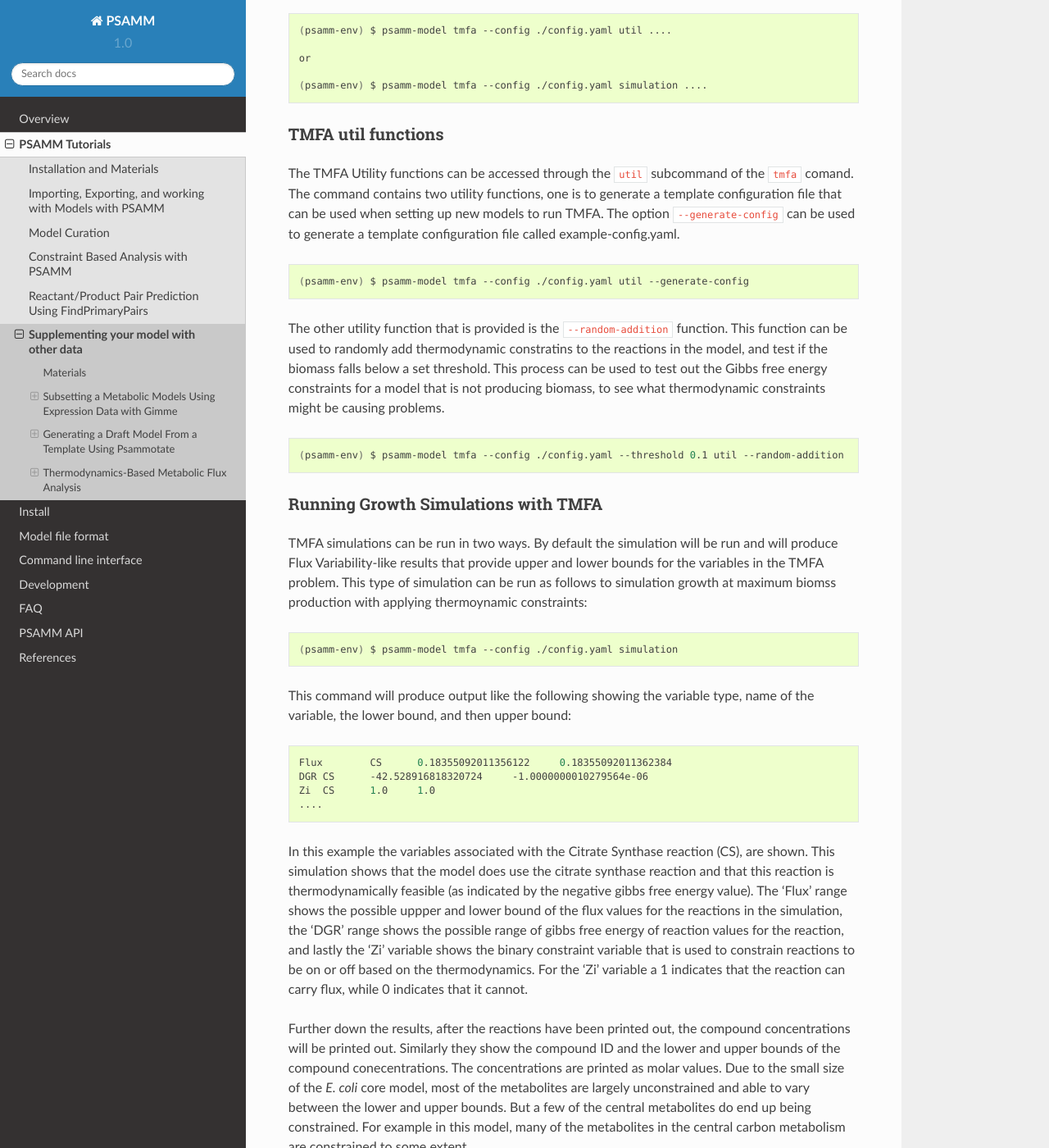
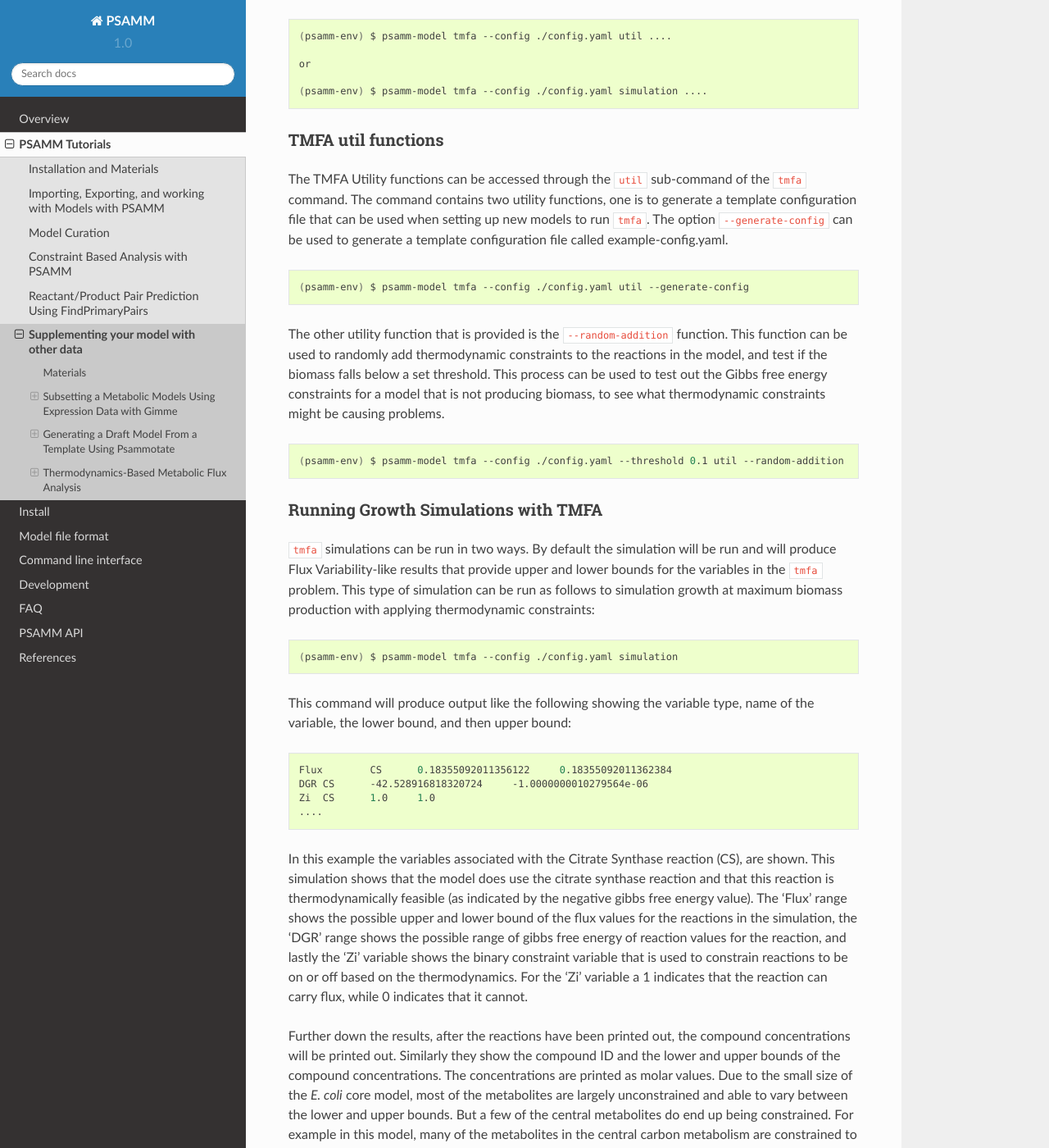
Before and after one commit to zhanglab/psamm, a Sphinx documentation site: the page built from docs/tutorial/applying_supplemental_data.rst, in a window 1280 px wide and 1400 px high, scrolled down 5742 px. Shown: the whole window at 82% size. Built offline with Sphinx 7.4.7 and the Read the Docs theme 2.0.0, drawn with Linux system fonts in a browser that asks for light colours; some of the changed text lies outside the part shown.

Commit message:
Edits and revisions to TMFA, PSAMMotate, GIMME docs

```diff
--- a/docs/tutorial/applying_supplemental_data.rst
+++ b/docs/tutorial/applying_supplemental_data.rst
@@ -5,7 +5,7 @@
 as the utilization of gene expression data to subset a model into "active"
 reactions, the use of a template model to generate a draft model based on
 reciprocal best hits, or the application of thermodynamic properties to further
-constrain modeling results through the gimme, psammotate, and TMFA.
+constrain modeling results through the ``gimme``, ``psammotate``, and ``TMFA``.
 
 .. contents::
    :depth: 1
@@ -15,8 +15,8 @@
 ---------
 
 The materials used in the part of the tutorial can be found in the `tutorial-part-X`
-directory in the psamm-tutorial repository. The previously used E coli model will
-be reused here in order to demonstrate the use of the psammotate and gimme functions,
+directory in the psamm-tutorial repository. The previously used *E. coli* model will
+be reused here in order to demonstrate the use of the ``psammotate`` and ``gimme`` functions,
 which will be located in the ``tutorial-part-X/E_coli_yaml/`` directory. There
 will also be a ``tutorial-part-X/gimme``, ``tutorial-part-X/psammotate``, and
 ``tutorial-part-X/TMFA`` directories that contain the required materials for each
@@ -44,7 +44,7 @@
 gene, such as transcripts per million (TPM) or Reads Per Kilobase of transcript,
 per Million mapped reads (RPKM). For the purposes of this tutorial, expression
 data has been mocked up by randomly generating expression numbers for genes in
-the E coli model.
+the *E. coli* model.
 
 Basic use of the ``Gimme`` command
 ~~~~~~~~~~~~~~~~~~~~~~~~~~~~~~~~~~~
@@ -141,7 +141,7 @@
 Basic use of the ``psammotate`` command
 ~~~~~~~~~~~~~~~~~~~~~~~~~~~~~~~~~~~~~~~~
 
-To run psammotate, you must specify the file containing the gene mapping between the
+To run ``psammotate``, you must specify the file containing the gene mapping between the
 template and the target model. Additionally, you must specify which columns contain
 the genes from the template model and which contain the genes from the target,
 or draft model, genes. This will by default generate a new reactions file called
@@ -230,7 +230,7 @@
 
   (psamm-env) $ psamm-model tmfa --config ./config.yaml ....
 
-This option allows for tmfa to be set up and run without having to specify
+This option allows for ``tmfa`` to be set up and run without having to specify
 paths to multiple files on the command line every time.
 
 
@@ -242,7 +242,7 @@
 
 The first of these options is the ``--threshold`` option. This can be used to
 specify a value that the biomass flux will be fixed at during the ``tmfa``
-simulations. For example to run a tmfa simulation where the biomass flux is
+simulations. For example to run a ``tmfa`` simulation where the biomass flux is
 fixed at 0.5, you can use the following command:
 
 .. code-block:: shell
@@ -271,7 +271,7 @@
 
 
 The last general option for the ``tmfa`` command is the ``--hamilton`` option.
-This option allows the user to run TMFA with a slightly modified version of the
+This option allows the user to run ``tmfa`` with a slightly modified version of the
 algorithm that makes all reactions reversible, and only constraints the
 reversibility based on thermodynamics. This method is further detailed in the
 paper [Hamilton13]_. To run the ``tmfa`` command using this option you can use
@@ -283,7 +283,7 @@
 
 
 The TMFA command then contains two sub-commands that can be used for debugging,
-``util``, and for running simulations, ``simulation``. To access these subcommands
+``util``, and for running simulations, ``simulation``. To access these sub-commands
 you can run the ``tmfa`` command like so:
 
 .. code-block:: shell
@@ -297,10 +297,10 @@
 TMFA util functions
 ~~~~~~~~~~~~~~~~~~~
 
-The TMFA Utility functions can be accessed through the ``util`` subcommand of
-the ``tmfa`` comand. The command contains two utility functions, one is to
+The TMFA Utility functions can be accessed through the ``util`` sub-command of
+the ``tmfa`` command. The command contains two utility functions, one is to
 generate a template configuration file that can be used when setting up new
-models to run TMFA. The option ``--generate-config`` can be used to generate a
+models to run ``tmfa``. The option ``--generate-config`` can be used to generate a
 template configuration file called example-config.yaml.
 
 .. code-block:: shell
@@ -308,7 +308,7 @@
    (psamm-env) $ psamm-model tmfa --config ./config.yaml util --generate-config
 
 The other utility function that is provided is the ``--random-addition``
-function. This function can be used to randomly add thermodynamic constratins
+function. This function can be used to randomly add thermodynamic constraints
 to the reactions in the model, and test if the biomass falls below a set
 threshold. This process can be used to test out the Gibbs free energy
 constraints for a model that is not producing biomass, to see what thermodynamic
@@ -322,11 +322,11 @@
 Running Growth Simulations with TMFA
 ~~~~~~~~~~~~~~~~~~~~~~~~~~~~~~~~~~~~~
 
-TMFA simulations can be run in two ways. By default the simulation will be run
+``tmfa`` simulations can be run in two ways. By default the simulation will be run
 and will produce Flux Variability-like results that provide upper and lower
-bounds for the variables in the TMFA problem. This type of simulation can be
-run as follows to simulation growth at maximum biomss production with applying
-thermoynamic constraints:
+bounds for the variables in the ``tmfa`` problem. This type of simulation can be
+run as follows to simulation growth at maximum biomass production with applying
+thermodynamic constraints:
 
 .. code-block:: shell
 
@@ -346,7 +346,7 @@
 are shown. This simulation shows that the model does use the citrate synthase
 reaction and that this reaction is thermodynamically feasible (as indicated by
 the negative gibbs free energy value). The 'Flux' range shows
-the possible uppper and lower bound of the flux
+the possible upper and lower bound of the flux
 values for the reactions in the simulation, the 'DGR' range shows the possible
 range of gibbs free energy of reaction values for the reaction, and lastly the
 'Zi' variable shows the binary constraint variable that is used to constrain
@@ -355,7 +355,7 @@
 
 Further down the results, after the reactions have been printed out, the compound
 concentrations will be printed out. Similarly they show the compound ID and the
-lower and upper bounds of the compound conecentrations. The concentrations are
+lower and upper bounds of the compound concentrations. The concentrations are
 printed as molar values. Due to the small size of the *E. coli* core model,
 most of the metabolites are largely unconstrained and able to vary between the
 lower and upper bounds. But a few of the central metabolites do end up being
@@ -369,7 +369,7 @@
     CONC	2pg_c[c]	9.999e-06	0.0127
 
 
-Some additional TMFA simulation options are provided in addition to the
+Some additional ``tmfa`` simulation options are provided in addition to the
 default FVA-like option. The first of these options runs a single FBA-like
 ``tmfa`` simulation that just provides one solution to the problem without
 simulating the variability of the variables. This type of simulation can be run
```
Also changed, not shown: other parts of docs/tutorial/applying_supplemental_data.rst (+9 -9 lines), docs/commands.rst (+33 -33 lines).
